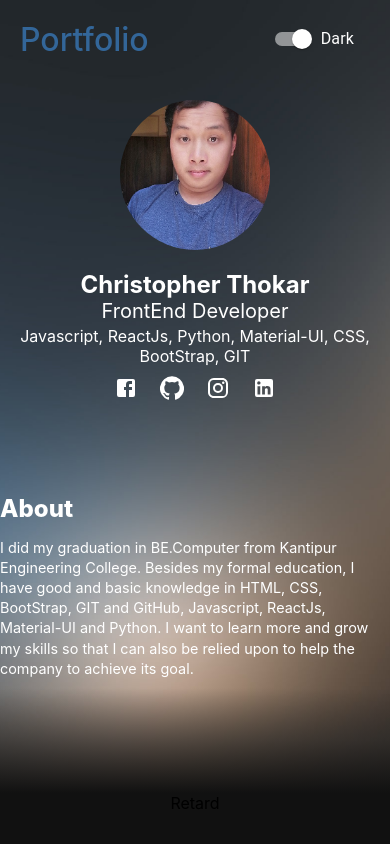
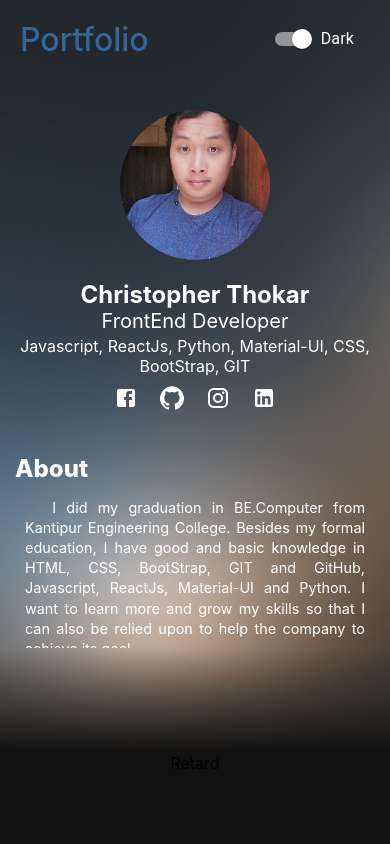
Before and after one commit to kriztkrtmg/portfolio, a React (Create React App) app: page / in a window 390 px wide. Shown: the top 844 px of the page. Built offline with nearby package versions, Linux system fonts and the light colour scheme.

Commit message:
BodyContainer all parts completed with responsive and correct

```diff
--- a/src/Home/BodyContainer.js
+++ b/src/Home/BodyContainer.js
@@ -43,14 +43,13 @@ function BodyContainer({theme, mode}) {
                     <div className='description_title'>About</div>
                     <div className='description_paragraph'>
                         <p>
-                            I did my graduation in BE.Computer from Kantipur Engineering College.
+                             I did my graduation in BE.Computer from Kantipur Engineering College.
                             Besides my formal education, I have good and basic knowledge in HTML, CSS, BootStrap, GIT and GitHub,
                             Javascript, ReactJs, Material-UI and Python. I want to learn more and grow my skills so that
                             I can also be relied upon to help the company to achieve its goal.
-                            <br/><br/>
+                            <br/>
                             I am currently pursuing my career in frontEnd Developer.
-                            <br/><br/>
-                            This webpage is build by implementing ReactJs(mostly including functional Component and Hooks), Material-UI and CSS.
+                            This webpage is build by implementing ReactJs (mostly including functional Component and Hooks), Material-UI and CSS.
                         </p>
                     </div>
                 </Grid>
--- a/src/Home/homePage.css
+++ b/src/Home/homePage.css
@@ -18,7 +18,7 @@
 
 
 .contain_body{
-    padding-top: 70px;
+    padding-top: 80px;
     display: flex;
     justify-content: space-around;
 
@@ -27,22 +27,29 @@
 
 /*--Right Grid Part-----*/
 .description_content{
-    padding-top: 80px;
+    padding-top: 30px;
+    padding-left: 10px;
+    padding-right: 10px;
 }
 
 .description_title{
+    padding-left: 5px;
     font-size: 1.5rem;
     font-weight: 800;
     padding-bottom: 0.3rem;
 }
 
 .description_paragraph{
+    padding-left: 15px;
     padding-top: 10px;
+    padding-right: 10px;
     line-height: 1.4;
     max-height: 150px;
     font-size: 0.9rem;
-    max-width: 400px;
+    max-width: 340px;
     overflow-y: scroll;
+    text-indent: 3ch;
+    text-align: justify;
 }
 
 .description_paragraph::-webkit-scrollbar{
```
Also changed, not shown: 1 other file (tests, documents, lock files or other folders).
